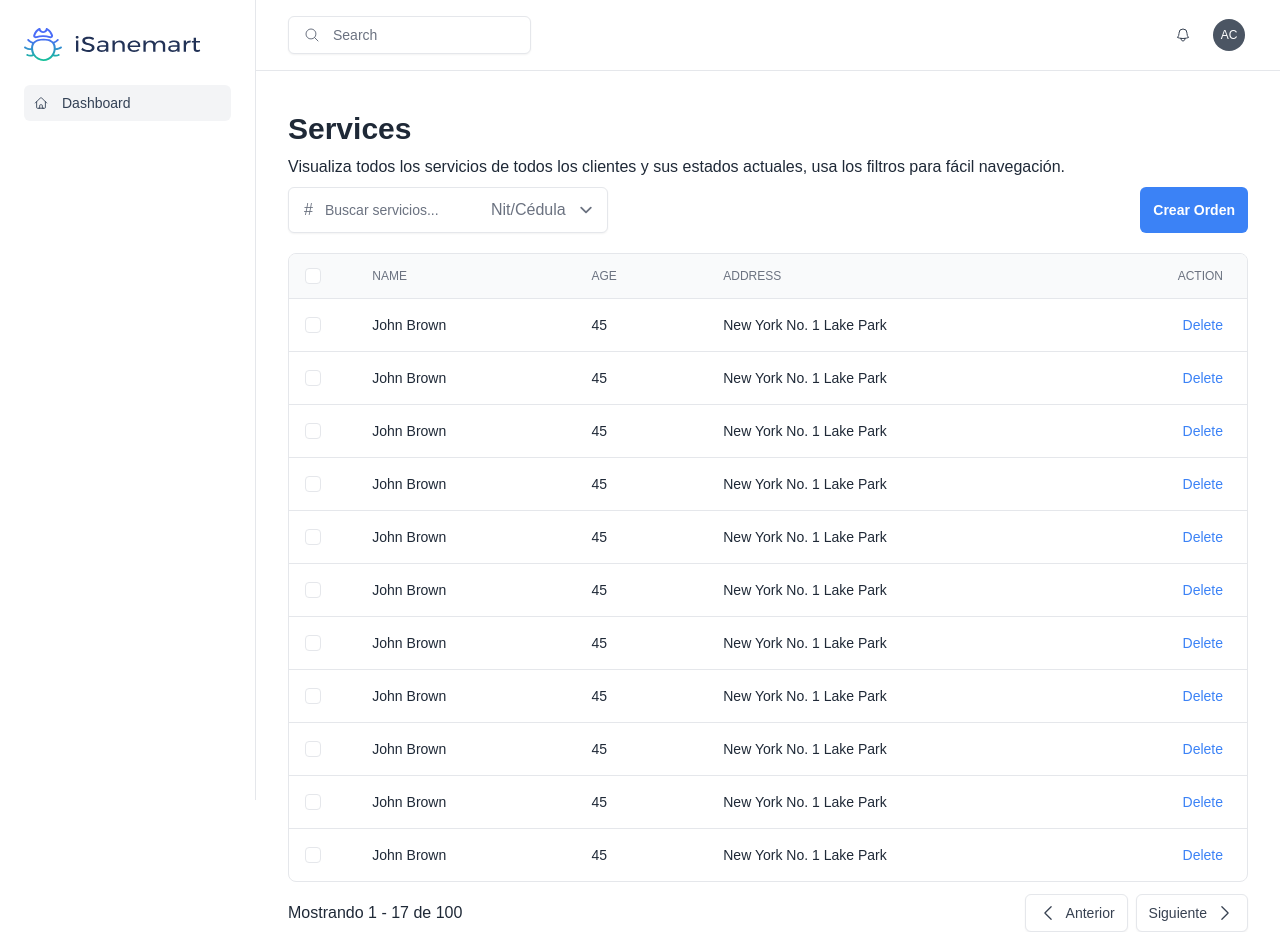
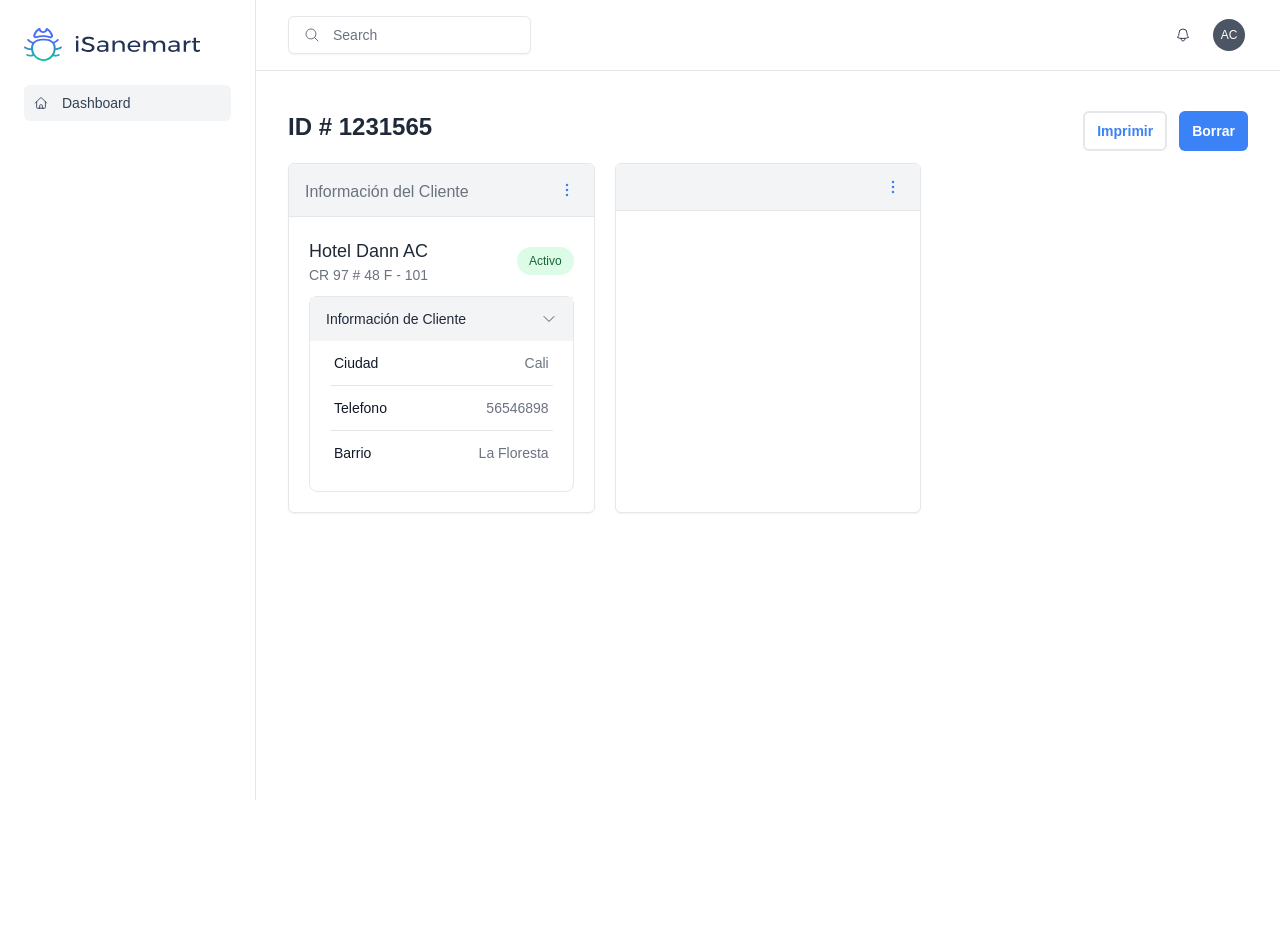
Before and after one commit to victormanueldev/isanemart-fe, a React (Vite) app: page /admin/dashboard in a window 1280 px wide. After the commit the page ends 800 px from the top, so only its background shows below. Built offline with nearby package versions, Linux system fonts and the light colour scheme.

Commit message:
feat: :sparkles: Added components and views for ServiceDetail page

```diff
--- a/src/components/accordion/Accordion.jsx
+++ b/src/components/accordion/Accordion.jsx
@@ -1,22 +1,9 @@
-import { ChevronDownIcon, ChevronUpIcon } from '@heroicons/react/24/outline';
-export const Accordion = ({ title, active, index, children }) => {
+export const Accordion = ({ title, active, style, index, children }) => {
   return (
-    <div
-      className={`hs-accordion ${
-        active && 'active'
-      } bg-white border -mt-px first:rounded-t-lg last:rounded-b-lg dark:bg-gray-800 dark:border-gray-700`}
-      id={`hs-bordered-heading-${index}`}
-    >
-      <button
-        className="hs-accordion-toggle hs-accordion-active:text-blue-600 inline-flex items-center gap-x-3 w-full font-semibold text-left text-gray-800 transition py-4 px-5 hover:text-gray-500 dark:hs-accordion-active:text-blue-500 dark:text-gray-200 dark:hover:text-gray-400"
-        aria-controls="hs-basic-bordered-collapse-${index}"
-      >
-        <ChevronDownIcon className="hs-accordion-active:hidden hs-accordion-active:text-blue-600 hs-accordion-active:group-hover:text-blue-600 block w-4 h-4 text-gray-600 group-hover:text-gray-500 dark:text-gray-400" />
-        <ChevronUpIcon className="hs-accordion-active:block hs-accordion-active:text-blue-600 hs-accordion-active:group-hover:text-blue-600 hidden  w-4 h-4 text-gray-600 group-hover:text-gray-500 dark:text-gray-400" />
-        {title}
-      </button>
+    <div className={`${active && 'active'} ${style}`} id={`hs-bordered-heading-${index}`}>
+      {title}
       <div
-        id="hs-basic-bordered-collapse-${index}"
+        id={`hs-basic-bordered-collapse-${index}`}
         className="hs-accordion-content w-full overflow-hidden transition-[height] duration-300"
         aria-labelledby={`hs-bordered-heading-${index}`}
       >
--- /dev/null
+++ b/src/components/accordion/AccordionTitle.jsx
@@ -0,0 +1,10 @@
+import { ChevronDownIcon, ChevronUpIcon } from '@heroicons/react/24/outline';
+export const AccordionTitle = ({ style, title, index }) => {
+  return (
+    <button className={`${style}`} aria-controls={`hs-basic-bordered-collapse-${index}`}>
+      {title}
+      <ChevronDownIcon className="hs-accordion-active:hidden hs-accordion-active:text-blue-600 hs-accordion-active:group-hover:text-blue-600 block w-4 h-4 text-gray-600 group-hover:text-gray-500 dark:text-gray-400" />
+      <ChevronUpIcon className="hs-accordion-active:block hs-accordion-active:text-blue-600 hs-accordion-active:group-hover:text-blue-600 hidden  w-4 h-4 text-gray-600 group-hover:text-gray-500 dark:text-gray-400" />
+    </button>
+  );
+};
--- /dev/null
+++ b/src/components/card/Card.jsx
@@ -0,0 +1,18 @@
+import { EllipsisVerticalIcon } from '@heroicons/react/24/solid';
+export const Card = ({ title, children }) => {
+  console.log('rendered');
+  return (
+    <div className="flex flex-col bg-white border shadow-sm rounded-md dark:bg-gray-800 dark:border-gray-700 dark:shadow-slate-700/[.7]">
+      <div className="flex items-center justify-between bg-gray-100 border-b rounded-t-md py-3 px-4 md:py-3 md:px-4 dark:bg-gray-800 dark:border-gray-700">
+        <p className="mt-1 text-md text-gray-500 dark:text-gray-500">{title}</p>
+        <button
+          type="button"
+          className="inline-flex justify-center items-center gap-2 rounded-md border border-transparent font-semibold text-blue-500 hover:text-blue-700 focus:outline-none focus:ring-2 ring-offset-white focus:ring-blue-500 focus:ring-offset-2 transition-all text-sm"
+        >
+          <EllipsisVerticalIcon className="w-5 h-5"></EllipsisVerticalIcon>
+        </button>
+      </div>
+      <div className="p-4 md:p-5">{children}</div>
+    </div>
+  );
+};
--- a/src/components/index.js
+++ b/src/components/index.js
@@ -3,3 +3,5 @@ export * from './sidebar/Sidebar';
 export * from './toast/Toast';
 export * from './accordion/Accordion';
 export * from './accordion/AccordionGroup';
+export * from './accordion/AccordionTitle';
+export * from './card/Card';
--- a/src/pages/Planning/CalendarPage.jsx
+++ b/src/pages/Planning/CalendarPage.jsx
@@ -39,7 +39,12 @@ export const CalendarPage = () => {
       <div className="flex xs:flex-col lg:flex-row py-2">
         <div className="flex-1 lg:mr-3">
           <AccordionGroup>
-            <Accordion title="Técnicos" active={true} index={1}>
+            <Accordion
+              title="Técnicos"
+              active={true}
+              index={1}
+              style="hs-accordion bg-white border -mt-px first:rounded-t-lg last:rounded-b-lg dark:bg-gray-800 dark:border-gray-700"
+            >
               <p className="text-md text-gray-500 mb-2">Filtra servicios por técnico</p>
               <div className="flex xs:flex-row lg:flex-col gap-x-5 gap-y-3">
                 <div className="flex">
@@ -70,7 +75,12 @@ export const CalendarPage = () => {
                 </div>
               </div>
             </Accordion>
-            <Accordion title="Servicios" active={false} index={0}>
+            <Accordion
+              title="Servicios"
+              active={false}
+              index={0}
+              style="hs-accordion bg-white border -mt-px first:rounded-t-lg last:rounded-b-lg dark:bg-gray-800 dark:border-gray-700"
+            >
               <p className="text-md text-gray-500 mb-2">
                 Servicios pendientes por asignación de horario y técnico
               </p>
--- /dev/null
+++ b/src/pages/Services/ServicesDetail.jsx
@@ -0,0 +1,32 @@
+import { AdminLayout } from '../../layouts';
+import { Card } from '../../components';
+import { ServiceDetailClientInfo } from '../../views';
+export const ServicesDetail = () => {
+  return (
+    <AdminLayout>
+      <header className="flex flex-col md:flex-row">
+        <div className="w-full">
+          <h1 className="block text-2xl font-bold text-gray-800 dark:text-white">ID # 1231565</h1>
+        </div>
+        <div className="flex gap-3 w-full justify-end">
+          <button
+            type="button"
+            className="py-2 px-3 inline-flex justify-center items-center gap-2 rounded-md border-2 border-gray-200 font-semibold text-blue-500 hover:text-white hover:bg-blue-500 hover:border-blue-500 focus:outline-none focus:ring-2 focus:ring-blue-500 focus:ring-offset-2 transition-all text-sm dark:border-gray-700 dark:hover:border-blue-500"
+          >
+            Imprimir
+          </button>
+          <button
+            type="button"
+            className="py-2 px-3 inline-flex justify-center items-center gap-2 rounded-md border border-transparent font-semibold bg-blue-500 text-white hover:bg-blue-600 focus:outline-none focus:ring-2 focus:ring-blue-500 focus:ring-offset-2 transition-all text-sm dark:focus:ring-offset-gray-800"
+          >
+            Borrar
+          </button>
+        </div>
+      </header>
+      <div className="py-3 flex flex-col grid grid-cols-1 gap-5 md:grid-cols-3 md:gap-x-5">
+        <ServiceDetailClientInfo></ServiceDetailClientInfo>
+        <Card></Card>
+      </div>
+    </AdminLayout>
+  );
+};
--- a/src/pages/Services/ServicesList.jsx
+++ b/src/pages/Services/ServicesList.jsx
@@ -5,7 +5,7 @@ export const ServicesList = () => {
     <AdminLayout>
       <header>
         <h1 className="block text-2xl font-bold text-gray-800 sm:text-3xl dark:text-white">
-          Services
+          Servicios
         </h1>
         <p className="mt-2 text-md text-gray-800 dark:text-gray-400">
           Visualiza todos los servicios de todos los clientes y sus estados actuales, usa los
--- a/src/pages/index.js
+++ b/src/pages/index.js
@@ -3,3 +3,4 @@ export * from './Login/LoginPage';
 export * from './Dashboard/DashboardPage';
 export * from './Planning/CalendarPage';
 export * from './Services/ServicesList';
+export * from './Services/ServicesDetail';
--- a/src/routes/AdminRoutes.jsx
+++ b/src/routes/AdminRoutes.jsx
@@ -1,10 +1,10 @@
 import { Routes, Route, Navigate } from 'react-router-dom';
-import { DashboardPage, CalendarPage, ServicesList } from '../pages';
+import { DashboardPage, CalendarPage, ServicesList, ServicesDetail } from '../pages';
 
 export const AdminRoutes = () => {
   return (
     <Routes>
-      <Route path="dashboard" element={<ServicesList></ServicesList>}></Route>
+      <Route path="dashboard" element={<ServicesDetail></ServicesDetail>}></Route>
       <Route path="/*" element={<Navigate to={'/admin/dashboard'}></Navigate>}></Route>
     </Routes>
   );
--- /dev/null
+++ b/src/views/Services/DetailsClientInfo.jsx
@@ -0,0 +1,50 @@
+import { Card, AccordionGroup, Accordion, AccordionTitle } from '../../components';
+
+export const ServiceDetailClientInfo = () => {
+  return (
+    <Card title="Información del Cliente">
+      <div className="flex flex-col gap-y-3">
+        <div className="flex flex-row justify-between items-center">
+          <div className="flex flex-col">
+            <h1 className="text-lg text-gray-800">Hotel Dann AC</h1>
+            <h1 className="text-sm text-gray-500">CR 97 # 48 F - 101</h1>
+          </div>
+          <span className="inline-flex items-center gap-1.5 py-1.5 px-3 rounded-full text-xs font-medium bg-green-100 text-green-800">
+            Activo
+          </span>
+        </div>
+        <div>
+          <AccordionGroup>
+            <Accordion
+              title={
+                <AccordionTitle
+                  style="hs-accordion-toggle hs-accordion-active:text-blue-600 bg-gray-100 inline-flex justify-between items-center gap-x-3 w-full font-medium text-sm text-left text-gray-800 transition py-3 px-4 hover:text-gray-500 dark:hs-accordion-active:text-blue-500 dark:text-gray-200 dark:hover:text-gray-400"
+                  title="Información de Cliente"
+                  index={0}
+                />
+              }
+              active={false}
+              index={0}
+              style="hs-accordion bg-white border -mt-px first:rounded-t-lg last:rounded-b-lg dark:bg-gray-800 dark:border-gray-700"
+            >
+              <ul className="flex flex-col divide-y divide-gray-200 dark:divide-gray-700">
+                <li className="flex justify-between items-center gap-x-2 py-3 px-1">
+                  <p className="text-sm font-medium text-gray-900 dark:text-white">Ciudad</p>
+                  <p className="text-sm font-medium text-gray-500 dark:text-white">Cali</p>
+                </li>
+                <li className="flex justify-between items-center gap-x-2 py-3 px-1">
+                  <p className="text-sm font-medium text-gray-900 dark:text-white">Telefono</p>
+                  <p className="text-sm font-medium text-gray-500 dark:text-white">56546898</p>
+                </li>
+                <li className="flex justify-between items-center gap-x-2 py-3 px-1">
+                  <p className="text-sm font-medium text-gray-900 dark:text-white">Barrio</p>
+                  <p className="text-sm font-medium text-gray-500 dark:text-white">La Floresta</p>
+                </li>
+              </ul>
+            </Accordion>
+          </AccordionGroup>
+        </div>
+      </div>
+    </Card>
+  );
+};
--- /dev/null
+++ b/src/views/index.js
@@ -0,0 +1 @@
+export * from './Services/DetailsClientInfo';
```
